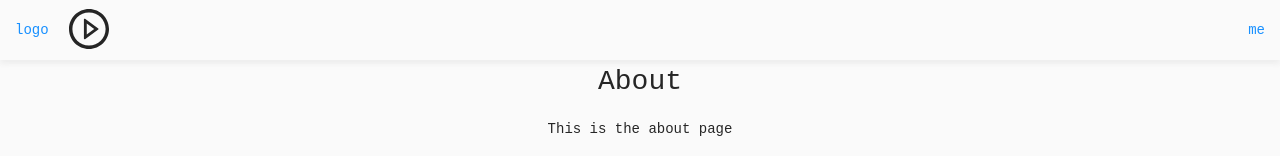
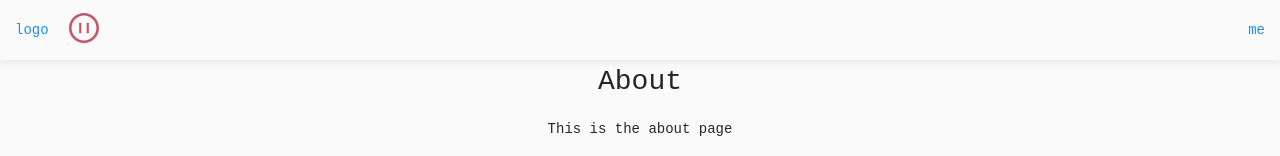
Before and after one commit to levidcd/wildcamp, a Next.js app in the folder web/: page /about in a window 1280 px wide. Both pictures are taken after a click on the element 88 px from the left and 30 px from the top of the page. Shown: the top 156 px of the page. Built offline with nearby package versions, Linux system fonts and the light colour scheme; a web font is replaced by a local one.

Commit message:
修改播放器

```diff
--- a/web/components/AudioPlayer.tsx
+++ b/web/components/AudioPlayer.tsx
@@ -1,9 +1,8 @@
-import React from "react";
+import React, { useState } from "react";
 import { PlayCircleOutlined, PauseCircleOutlined } from "@ant-design/icons";
-import styles from './AudioPlayer.module.scss'
+import styles from "./AudioPlayer.module.scss";
 
 const AudioPlayer = () => {
-
   // function rbf() {
   //   let audio: any = document.getElementById("music");
   //   audio.currentTime = 0;
@@ -23,20 +22,24 @@ const AudioPlayer = () => {
 
   const playOrPause = (e: any) => {
     console.log(e.target);
-    bf()
+    bf();
+    setIsPlaying(!isPlaying);
   };
+
+  const [isPlaying, setIsPlaying] = useState(false);
 
   return (
     <div>
-      <div className={styles.audioPlayer}
+      <div
+        className={styles.audioPlayer}
         onClick={(e) => {
           playOrPause(e);
         }}
       >
-        {true ? (
-          <PlayCircleOutlined style={{ fontSize: "40px" }} />
+        {!isPlaying ? (
+          <PlayCircleOutlined style={{ fontSize: "30px",color:"rgba(176, 14, 37, 0.7)" }} />
         ) : (
-          <PauseCircleOutlined style={{ fontSize: "40px" }} />
+          <PauseCircleOutlined style={{ fontSize: "30px",color:'rgba(176, 14, 37, 0.7)' }} />
         )}
       </div>
 
```
